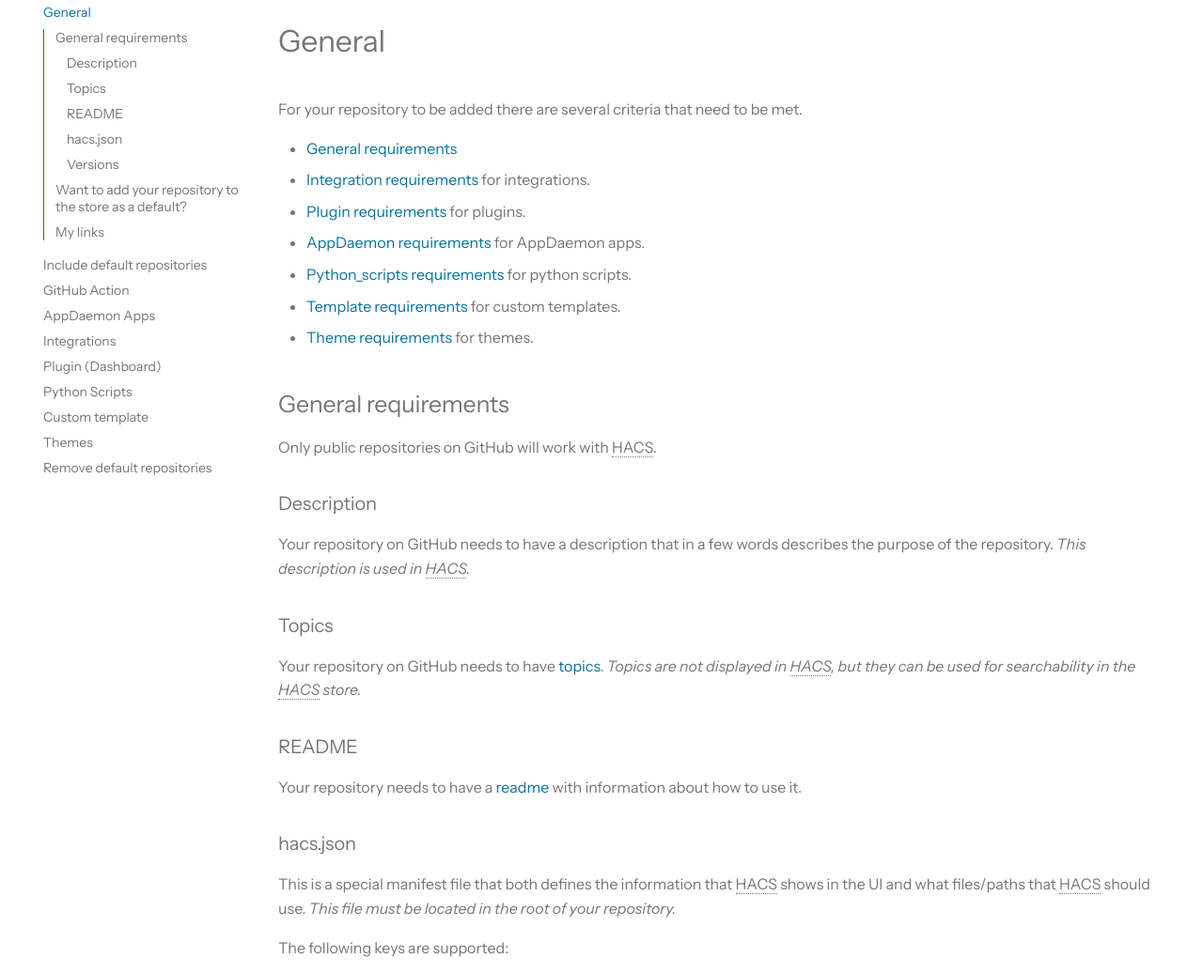
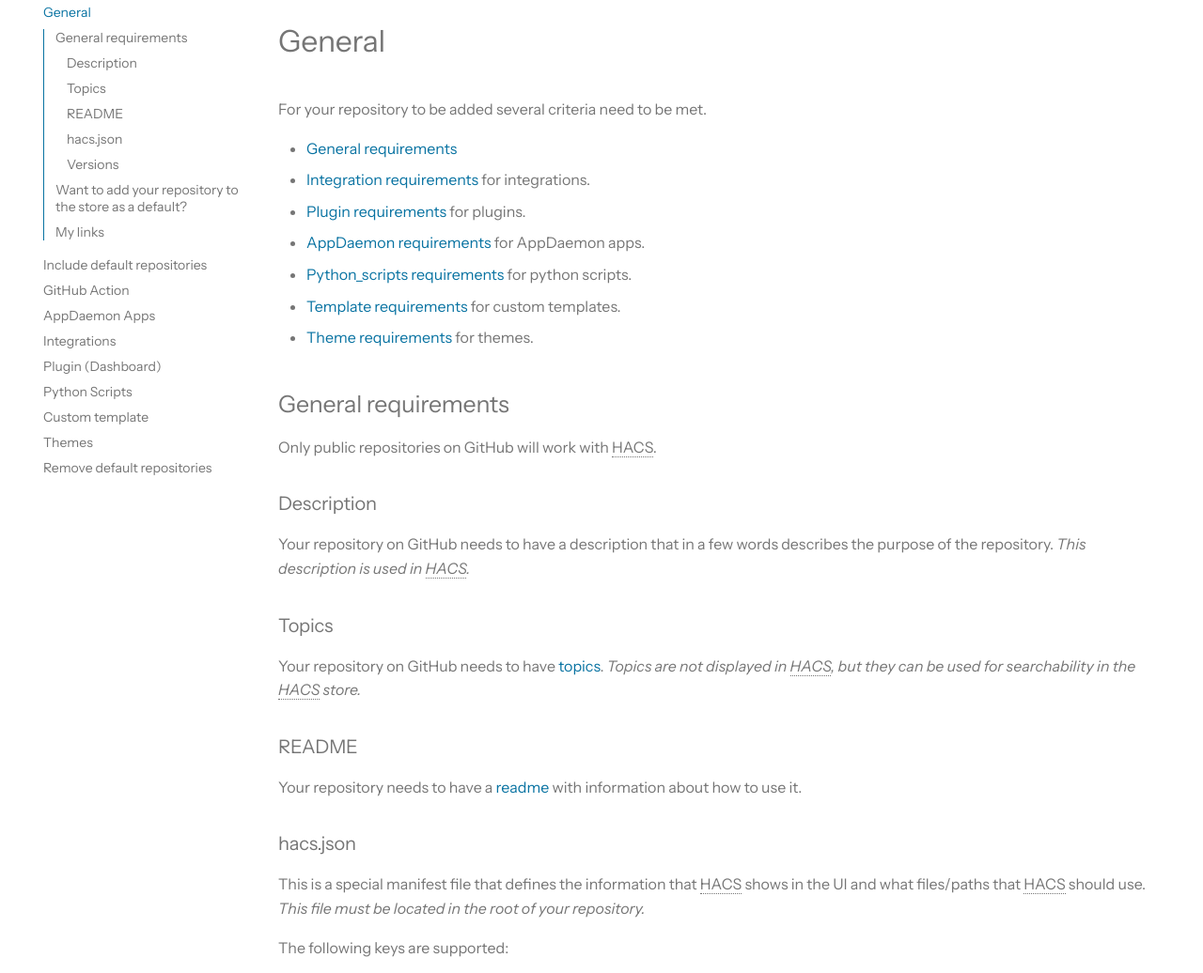
Before and after one commit to hacs/documentation, an MkDocs documentation site: the page built from source/docs/publish/start.md, in a window 1280 px wide and 1400 px high. Shown: the part 173-1209 px from the top of the window at 94% size. Built offline with MkDocs 1.6.1 and Material for MkDocs 9.7.7, drawn with Linux system fonts in a browser that asks for light colours; some web fonts are replaced; plug-ins that fetch from the network failed and are left out; comment, search, counter and statistics services are not loaded; some of the changed text lies outside the part shown.

Commit message:
Update start.md

```diff
--- a/source/docs/publish/start.md
+++ b/source/docs/publish/start.md
@@ -4,7 +4,7 @@ title: General
 description: 'General'
 ---
 
-For your repository to be added there are several criteria that need to be met.
+For your repository to be added several criteria need to be met.
 
 - [General requirements](#general-requirements)
 - [Integration requirements](/docs/publish/integration.md) for integrations.
@@ -32,7 +32,7 @@ Your repository needs to have a [readme](https://github.com/matiassingers/awesom
 
 ### hacs.json
 
-This is a special manifest file that both defines the information that HACS shows in the UI and what files/paths that HACS should use. _This file must be located in the root of your repository._
+This is a special manifest file that defines the information that HACS shows in the UI and what files/paths that HACS should use. _This file must be located in the root of your repository._
 
 The following keys are supported:
 
```
Also changed, not shown: other parts of source/docs/publish/start.md (+1 -1 lines).
